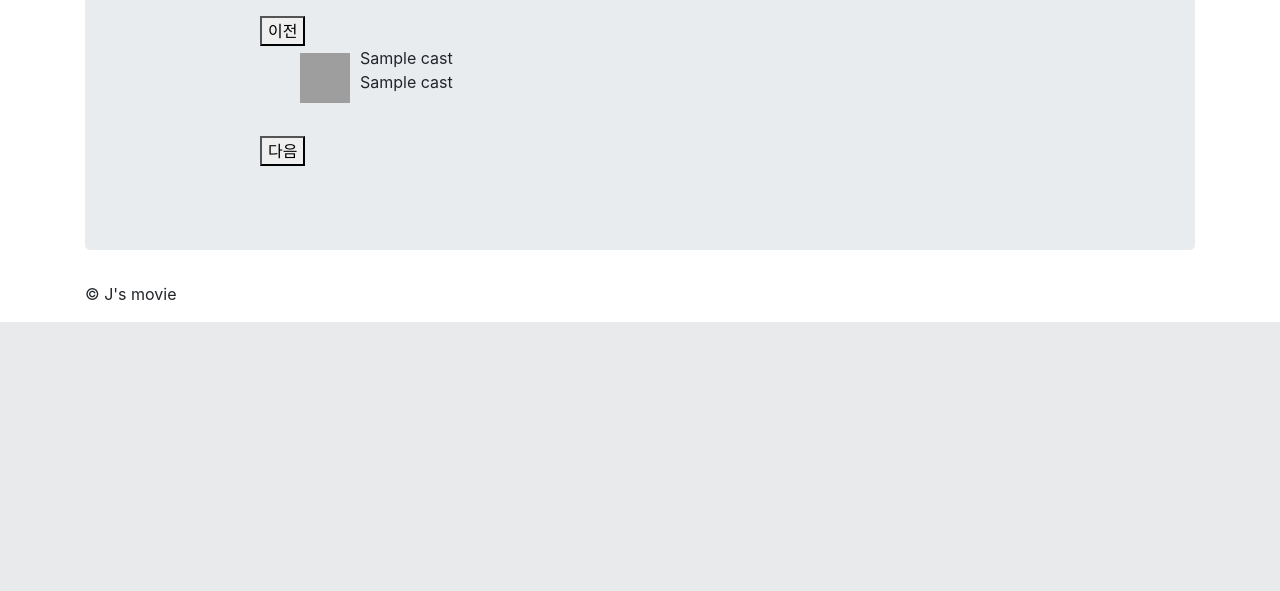
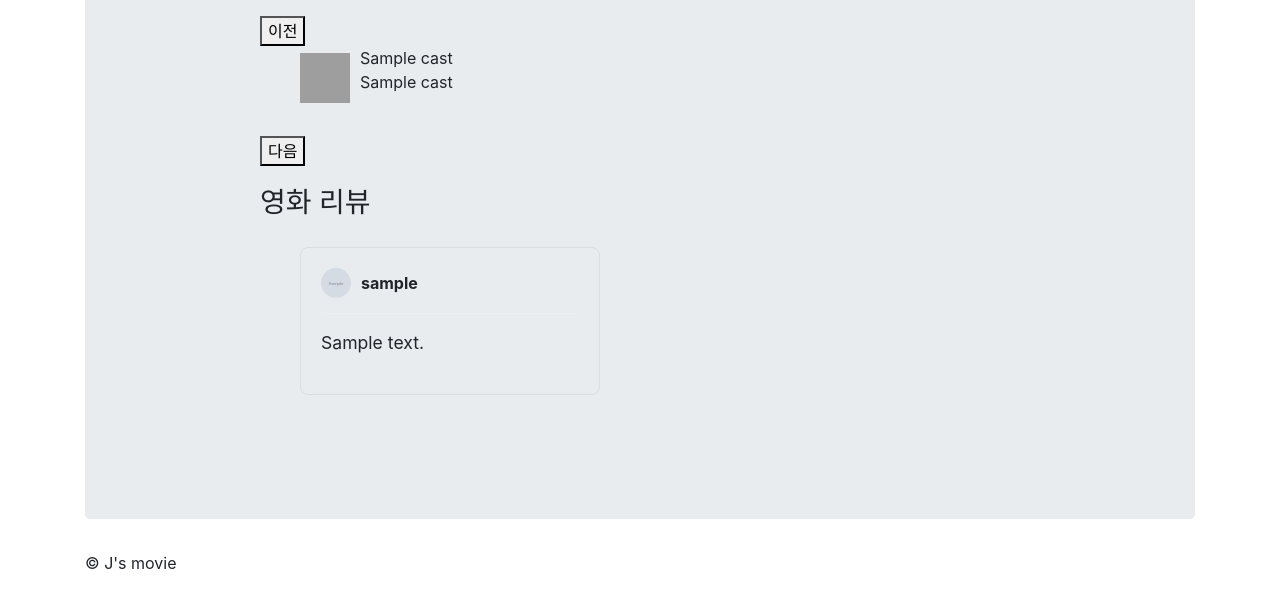
Before and after one commit to unie12/movie_review, a Spring app: page /movieDetail in a window 1280 px wide. Shown: the part 1253-1844 px from the top of the page. Before the commit the page ends 1575 px from the top, so only its background shows below. Run offline with Thymeleaf, Linux system fonts and the light colour scheme; the template is opened without the code that fills it: most values are stand-ins (such as "Sample title", 1, 10 or a date in 2020); grey boxes marked "Sample" are stand-in pictures; data that the repository does not hold is empty; some of the project's set-up classes (security, data sources, template engines, error pages and the like) are left out, and stand-ins take their place; grey boxes are pictures that could not be loaded.

Commit message:
Add Review List in movieDetail

```diff
--- a/src/main/java/com/example/movie_review/review/ReviewRepository.java
+++ b/src/main/java/com/example/movie_review/review/ReviewRepository.java
@@ -13,4 +13,6 @@ public interface ReviewRepository extends JpaRepository<Review, Long> {
     Optional<Review> findByDbMoviesAndUser(DbMovies dbMovies, User user);
 
     List<Review> findByUser(User user);
+
+    List<Review> findReviewByDbMovies(DbMovies dbMovies);
 }
--- a/src/main/java/com/example/movie_review/review/ReviewService.java
+++ b/src/main/java/com/example/movie_review/review/ReviewService.java
@@ -76,7 +76,6 @@ public class ReviewService {
 
     public List<ReviewWithMovie> getReviewsWithMovies(User user) {
         List<Review> reviews = reviewRepository.findByUser(user);
-        System.out.println("reviews = " + reviews);
 
         return reviews.stream()
                 .map(review -> new ReviewWithMovie(review, review.getDbMovies()))
--- a/src/main/resources/templates/movieDetail.html
+++ b/src/main/resources/templates/movieDetail.html
@@ -93,26 +93,81 @@
             cursor: pointer;
         }
     </style>
+
+    <style>
+        .review-section {
+            margin-top: 20px;
+        }
+        .review-grid {
+            display: grid;
+            grid-template-columns: repeat(5, minmax(300px, 1fr));
+            gap: 20px;
+            margin-bottom: 20px;
+            padding: 20px 40px;
+        }
+        .review-card {
+            border: 1px solid #ddd;
+            border-radius: 8px;
+            padding: 20px;
+        }
+        .user-info {
+            display: flex;
+            align-items: center;
+            margin-bottom: 10px;
+        }
+        .user-picture {
+            width: 30px;
+            height: 30px;
+            border-radius: 50%;
+            margin-right: 10px;
+        }
+        .user-nickname {
+            font-weight: bold;
+            margin-right: 10px;
+        }
+        .user-rating {
+            color: #f39c12;
+        }
+        .review-content {
+            margin-top: 15px;
+            border-top: 1px solid #eee;
+            padding-top: 15px;
+            font-size: 1.1em;
+            line-height: 1.6;
+        }
+        .review-actions {
+            display: flex;
+            justify-content: space-between;
+        }
+        .like-button, .comment-button {
+            background: none;
+            border: none;
+            cursor: pointer;
+        }
+        .all-reviews-grid {
+            display: grid;
+            grid-template-columns: repeat(3, 1fr);
+            gap: 15px;
+        }
+    </style>
 </head>
 <body>
 <div class="container">
     <div th:replace="fragments/bodyHeader :: bodyHeader" />
     <div class="jumbotron">
 
-        <div class="movie-detail" th:if="${movieDetails}">
-            <h1 th:text="${movieDetails.title}"></h1>
-            <h3 th:text="'(' + ${movieDetails.original_title} + ')'"></h3>
-            <img th:src="'https://image.tmdb.org/t/p/w500' + ${movieDetails.backdrop_path}" th:alt="${movieDetails.title}">
-            <p><strong>개봉일:</strong> <span th:text="${movieDetails.release_date}"></span></p>
-            <p><strong>장르:</strong> <span th:each="genre : ${movieDetails.genres}" th:text="'[' + ${genre.name} + ']' + ' ' "></span></p>
-            <p><span th:text="${movieDetails.runtime} + '분'"></span></p>
-<!--            <p><span th:text="${audiAcc} + '명'"></span></p>-->
-
+        <div class="movie-detail" th:if="${dbMovie.movieDetails}">
+            <h1 th:text="${dbMovie.movieDetails.title}"></h1>
+            <h3 th:text="'(' + ${dbMovie.movieDetails.original_title} + ')'"></h3>
+            <img th:src="'https://image.tmdb.org/t/p/w500' + ${dbMovie.movieDetails.backdrop_path}" th:alt="${dbMovie.movieDetails.title}">
+            <p><strong>개봉일:</strong> <span th:text="${dbMovie.movieDetails.release_date}"></span></p>
+            <p><strong>장르:</strong> <span th:each="genre : ${dbMovie.movieDetails.genres}" th:text="'[' + ${genre.name} + ']' + ' ' "></span></p>
+            <p><span th:text="${dbMovie.movieDetails.runtime} + '분'"></span></p>
 
 <!--            포스터-->
-            <img th:src="'https://image.tmdb.org/t/p/w500' + ${movieDetails.poster_path}" th:alt="${movieDetails.title}">
+            <img th:src="'https://image.tmdb.org/t/p/w500' + ${dbMovie.movieDetails.poster_path}" th:alt="${dbMovie.movieDetails.title}">
 <!--            찜 기능-->
-            <button id="favoriteButton" th:attr="data-movie-id=${movieDetails.id}" th:class="${isFavorite} ? 'favorite active' : 'favorite'">
+            <button id="favoriteButton" th:attr="data-movie-id=${dbMovie.movieDetails.id}" th:class="${isFavorite} ? 'favorite active' : 'favorite'">
                 <i class="fas fa-heart"></i>
             </button>
 
@@ -137,10 +192,9 @@
                 </div>
             </div>
 
-            <p><strong>평균 평점:</strong> <span th:text="${movieDetails.vote_average} + ' (' + ${movieDetails.vote_count} + '표)'"></span></p>
-
-            <p><strong><span th:text="${movieDetails.tagline}"></span></strong> </p>
-            <p><span th:text="${movieDetails.overview}"></span></p>
+            <p><strong>평균 평점:</strong> <span th:text="${dbMovie.movieDetails.vote_average} + ' (' + ${dbMovie.movieDetails.vote_count} + '표)'"></span></p>
+            <p><strong><span th:text="${dbMovie.movieDetails.tagline}"></span></strong> </p>
+            <p><span th:text="${dbMovie.movieDetails.overview}"></span></p>
 
             <!-- 감독 정보 -->
             <p><strong>감독:</strong></p>
@@ -154,7 +208,7 @@
             <div class="actor-slider">
                 <button onclick="prevActors()">이전</button>
                 <ul class="actor-list" id="actorList">
-                    <li class="actor" th:each="actor : ${movieDetails.credits.cast}"
+                    <li class="actor" th:each="actor : ${dbMovie.movieDetails.credits.cast}"
                         th:attr="onclick=|redirectToActor(${actor.id})|">
 <!--                        <a th:href="@{/jwt-login/people/{actorId}(actorId=${actor.id})}">-->
                         <img th:src="'https://image.tmdb.org/t/p/w500' + ${actor.profile_path}" th:alt="${actor.name}">
@@ -166,6 +220,31 @@
                 </ul>
                 <button onclick="nextActors()">다음</button>
             </div>
+
+            <!-- 리뷰 섹션 -->
+            <div class="review-section">
+                <h3>영화 리뷰</h3>
+                <div class="review-grid">
+                    <div th:each="review, iterStat : ${reviews}" th:if="${iterStat.index < 10}" class="review-card">
+                        <div class="user-info">
+                            <img th:src="${review.user.picture}" alt="User Picture" class="user-picture">
+                            <span th:text="${review.user.nickname}" class="user-nickname"></span>
+<!--                            <span class="user-rating">평점: <span th:text="${review.score ?: '미정'}"></span></span>-->
+                        </div>
+                        <p th:text="${review.context}" class="review-content"></p>
+<!--                        <div class="review-actions">-->
+<!--                            <button class="like-button" th:attr="data-review-id=${review.id}">-->
+<!--                                좋아요 <span th:text="${review.hearts ?: 0}" class="like-count"></span>-->
+<!--                            </button>-->
+<!--                            <button class="comment-button" th:attr="data-review-id=${review.id}">-->
+<!--                                댓글 <span th:text="${review.comments.size()}" class="comment-count"></span>-->
+<!--                            </button>-->
+<!--                        </div>-->
+                    </div>
+                </div>
+<!--                <button id="showAllReviews" class="btn btn-secondary">전체 리뷰 보기</button>-->
+            </div>
+
 
 
             <script>
@@ -317,5 +396,19 @@ $(document).ready(function() {
             });
         }
     });
+
+    // 좋아요 버튼 클릭 이벤트
+    $('.like-button').click(function() {
+        var reviewId = $(this).data('review-id');
+        // TODO: 서버에 좋아요 요청 보내기
+        console.log('Like clicked for review:', reviewId);
+    });
+
+    // 댓글 버튼 클릭 이벤트
+    $('.comment-button').click(function() {
+        var reviewId = $(this).data('review-id');
+        // TODO: 댓글 모달 열기 또는 댓글 섹션 토글
+        console.log('Comment clicked for review:', reviewId);
+    });
 });
 </script>
--- a/src/main/resources/templates/user-reviews.html
+++ b/src/main/resources/templates/user-reviews.html
@@ -13,7 +13,6 @@
             display: grid;
             grid-template-columns: repeat(auto-fill, minmax(300px, 1fr));
             gap: 20px;
-            padding: 20px 40px;
         }
         .review-card {
             border: 1px solid #ddd;
```
Also changed, not shown: src/main/java/com/example/movie_review/auth/JwtLoginController.java (+6 -7 lines), src/main/java/com/example/movie_review/oauth/OAuth2Service.java (+4 -4 lines).
